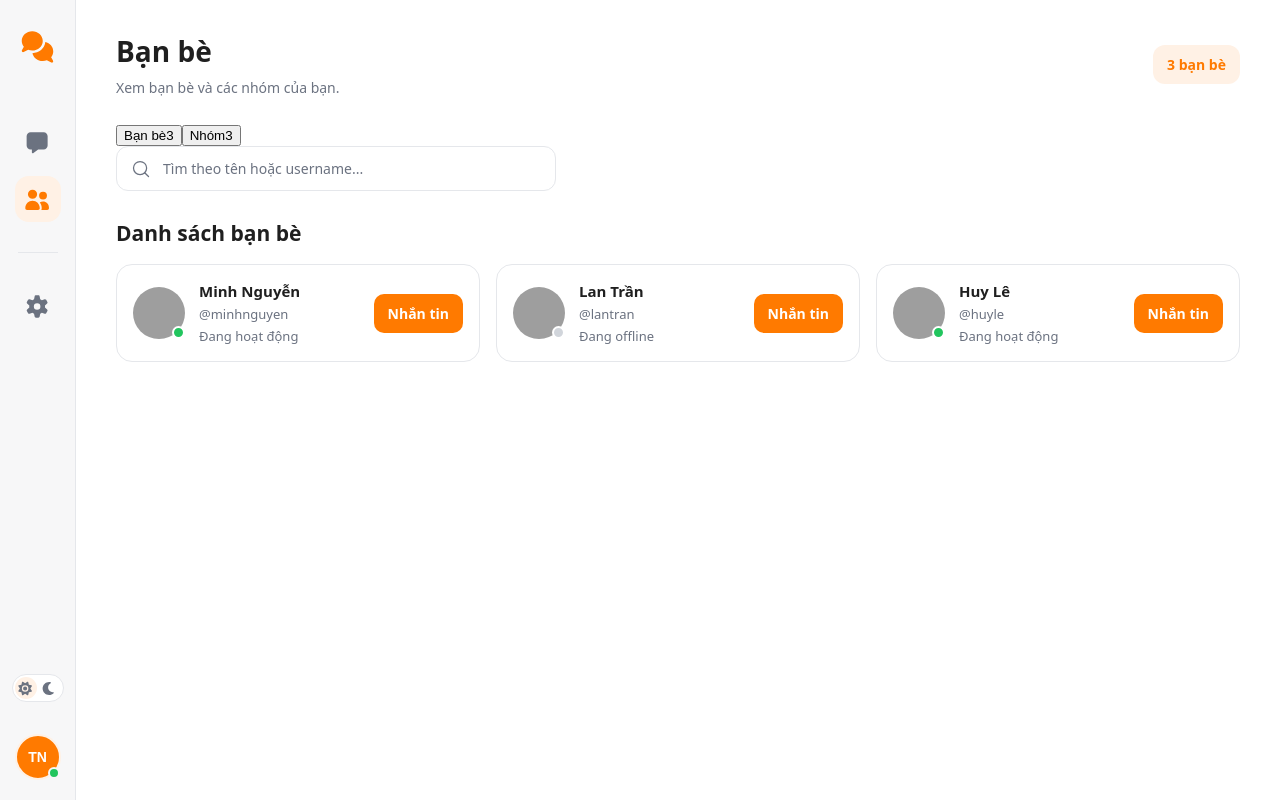
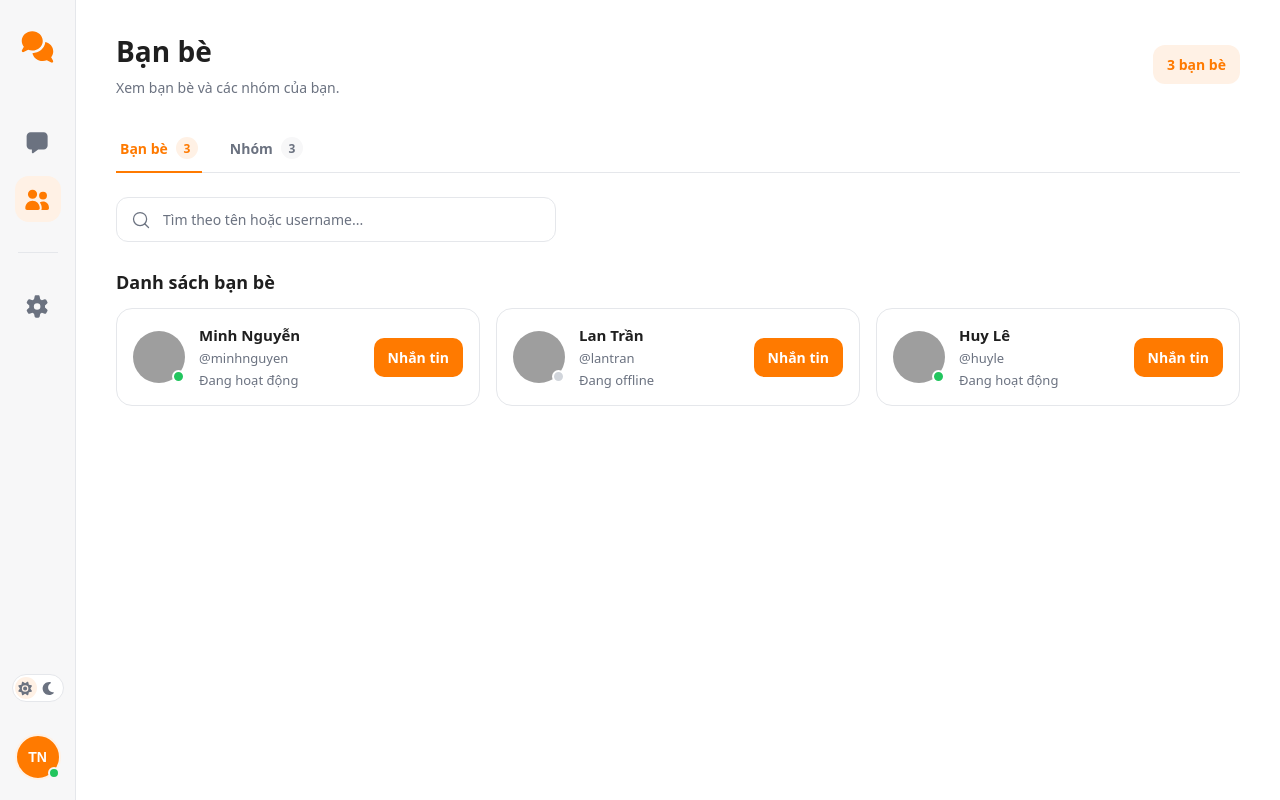
Before and after one commit to 23130058-dot/LTFE_AppChat, a React (Vite) app: page /friends in a window 1280 px wide. Built offline with nearby package versions, Linux system fonts and the light colour scheme; no server answers; grey boxes are pictures that could not be loaded.

Commit message:
update scss cua friend page cho group

```diff
--- a/src/styles/friends-page.css
+++ b/src/styles/friends-page.css
@@ -195,4 +195,149 @@
   }
 }
 
+.friends-page__tabs {
+  display: flex;
+  gap: 24px;
+  margin-bottom: 24px;
+  border-bottom: 1px solid #E5E7EB;
+}
+.friends-page__tabs button {
+  display: flex;
+  align-items: center;
+  gap: 8px;
+  padding: 12px 4px;
+  border: 0;
+  border-bottom: 2px solid transparent;
+  margin-bottom: -1px;
+  background: transparent;
+  color: #6B7280;
+  font: inherit;
+  font-weight: 600;
+  cursor: pointer;
+}
+.friends-page__tabs button.active {
+  border-bottom-color: #FF7A00;
+  color: #FF7A00;
+}
+.friends-page__tabs button:focus-visible {
+  outline: 2px solid #FF7A00;
+  outline-offset: 3px;
+}
+.friends-page__tabs button span {
+  display: inline-flex;
+  align-items: center;
+  justify-content: center;
+  min-width: 22px;
+  height: 22px;
+  padding: 0 6px;
+  border-radius: 11px;
+  background: #F7F7F8;
+  font-size: 12px;
+}
+.friends-page__tabs button.active span {
+  background: #FFF1E5;
+  color: #FF7A00;
+}
+.friends-page [role=tabpanel] > h2 {
+  margin: 0 0 14px;
+  font-size: 18px;
+  font-weight: 650;
+}
+.friends-page .group-list {
+  display: grid;
+  grid-template-columns: repeat(auto-fill, minmax(270px, 1fr));
+  gap: 16px;
+}
+.friends-page .group-list__empty {
+  grid-column: 1/-1;
+  margin: 0;
+  padding: 32px 16px;
+  color: #6B7280;
+  text-align: center;
+}
+.friends-page .group-card {
+  display: flex;
+  align-items: center;
+  gap: 16px;
+  min-width: 0;
+  padding: 16px;
+  border: 1px solid #E5E7EB;
+  border-radius: 16px;
+  background: #FFFFFF;
+  transition: border-color 0.2s ease, box-shadow 0.2s ease;
+}
+.friends-page .group-card:hover {
+  border-color: #FF7A00;
+  box-shadow: 0 4px 14px rgba(31, 31, 31, 0.06);
+}
+.friends-page .group-card__icon {
+  display: flex;
+  flex: none;
+  align-items: center;
+  justify-content: center;
+  width: 48px;
+  height: 48px;
+  border-radius: 14px;
+  background: #FFF1E5;
+  color: #FF7A00;
+  font-size: 20px;
+}
+.friends-page .group-card__info {
+  flex: 1;
+  min-width: 0;
+}
+.friends-page .group-card__name {
+  overflow: hidden;
+  margin: 0;
+  font-size: 15px;
+  font-weight: 650;
+  text-overflow: ellipsis;
+  white-space: nowrap;
+}
+.friends-page .group-card__members {
+  margin: 5px 0 0;
+  color: #6B7280;
+  font-size: 13px;
+}
+.friends-page .group-card__button {
+  flex: none;
+  padding: 10px 14px;
+  border: 0;
+  border-radius: 10px;
+  background: #FF7A00;
+  color: #fff;
+  font: inherit;
+  font-weight: 600;
+  cursor: pointer;
+  transition: background 0.2s ease;
+}
+.friends-page .group-card__button:hover {
+  background: #E56A00;
+}
+.friends-page .group-card__button:active {
+  background: #CC5F00;
+}
+.friends-page .group-card__button:focus-visible {
+  outline: 3px solid #FFF1E5;
+  outline-offset: 2px;
+}
+
+@media (max-width: 600px) {
+  .friends-page__tabs {
+    gap: 18px;
+  }
+  .friends-page .group-list {
+    grid-template-columns: 1fr;
+  }
+}
+@media (max-width: 380px) {
+  .friends-page .group-card {
+    align-items: stretch;
+    flex-direction: column;
+  }
+  .friends-page .group-card__button {
+    width: 100%;
+  }
+}
+
 /*# sourceMappingURL=friends-page.css.map */
--- a/src/styles/friends-page.scss
+++ b/src/styles/friends-page.scss
@@ -37,7 +37,6 @@
   }
 
   //o Tim kiem
-
   .friend-search {
     display: flex;
     align-items: center;
@@ -77,7 +76,6 @@
   }
 
   //thong bam khi bam nhan tin
-
   [role="status"] {
     margin: 0 0 20px;
     padding: 12px 14px;
@@ -91,8 +89,8 @@
     font-size: 18px;
     font-weight: 650;
   }
+
   //Danh sach ban be
-
   .friends-list {
     display: grid;
     grid-template-columns: repeat(auto-fill, minmax(270px, 1fr));
@@ -108,7 +106,6 @@
   }
 
   //friend card
-
   .friend-card {
     display: flex;
     align-items: center;
@@ -236,3 +233,180 @@
     }
   }
 }
+
+// Tab ban be
+
+.friends-page {
+  &__tabs {
+    display: flex;
+    gap: 24px;
+    margin-bottom: 24px;
+    border-bottom: 1px solid $border;
+
+    button {
+      display: flex;
+      align-items: center;
+      gap: 8px;
+      padding: 12px 4px;
+      border: 0;
+      border-bottom: 2px solid transparent;
+      margin-bottom: -1px;
+      background: transparent;
+      color: $text-muted;
+      font: inherit;
+      font-weight: 600;
+      cursor: pointer;
+
+      &.active {
+        border-bottom-color: $primary;
+        color: $primary;
+      }
+
+      &:focus-visible {
+        outline: 2px solid $primary;
+        outline-offset: 3px;
+      }
+
+      span {
+        display: inline-flex;
+        align-items: center;
+        justify-content: center;
+        min-width: 22px;
+        height: 22px;
+        padding: 0 6px;
+        border-radius: 11px;
+        background: $bg-sidebar;
+        font-size: 12px;
+      }
+
+      &.active span {
+        background: $primary-light;
+        color: $primary;
+      }
+    }
+  }
+
+  [role="tabpanel"] > h2 {
+    margin: 0 0 14px;
+    font-size: 18px;
+    font-weight: 650;
+  }
+
+  // Danh sach nhom
+  .group-list {
+    display: grid;
+    grid-template-columns: repeat(auto-fill, minmax(270px, 1fr));
+    gap: 16px;
+
+    &__empty {
+      grid-column: 1 / -1;
+      margin: 0;
+      padding: 32px 16px;
+      color: $text-muted;
+      text-align: center;
+    }
+  }
+
+  // Group card
+  .group-card {
+    display: flex;
+    align-items: center;
+    gap: 16px;
+    min-width: 0;
+    padding: 16px;
+    border: 1px solid $border;
+    border-radius: 16px;
+    background: $bg-page;
+    transition: border-color 0.2s ease, box-shadow 0.2s ease;
+
+    &:hover {
+      border-color: $primary;
+      box-shadow: 0 4px 14px rgba(31, 31, 31, 0.06);
+    }
+
+    &__icon {
+      display: flex;
+      flex: none;
+      align-items: center;
+      justify-content: center;
+      width: 48px;
+      height: 48px;
+      border-radius: 14px;
+      background: $primary-light;
+      color: $primary;
+      font-size: 20px;
+    }
+
+    &__info {
+      flex: 1;
+      min-width: 0;
+    }
+
+    &__name {
+      overflow: hidden;
+      margin: 0;
+      font-size: 15px;
+      font-weight: 650;
+      text-overflow: ellipsis;
+      white-space: nowrap;
+    }
+
+    &__members {
+      margin: 5px 0 0;
+      color: $text-muted;
+      font-size: 13px;
+    }
+
+    &__button {
+      flex: none;
+      padding: 10px 14px;
+      border: 0;
+      border-radius: 10px;
+      background: $primary;
+      color: #fff;
+      font: inherit;
+      font-weight: 600;
+      cursor: pointer;
+      transition: background 0.2s ease;
+
+      &:hover {
+        background: $primary-hover;
+      }
+
+      &:active {
+        background: $primary-active;
+      }
+
+      &:focus-visible {
+        outline: 3px solid $primary-light;
+        outline-offset: 2px;
+      }
+    }
+  }
+}
+
+// Responsive cho tab va danh sach nhom
+@media (max-width: 600px) {
+  .friends-page {
+    &__tabs {
+      gap: 18px;
+    }
+
+    .group-list {
+      grid-template-columns: 1fr;
+    }
+  }
+}
+
+@media (max-width: 380px) {
+  .friends-page {
+    .group-card {
+      align-items: stretch;
+      flex-direction: column;
+
+      &__button {
+        width: 100%;
+      }
+    }
+  }
+}
```
Also changed, not shown: 1 other file (tests, documents, lock files or other folders).
